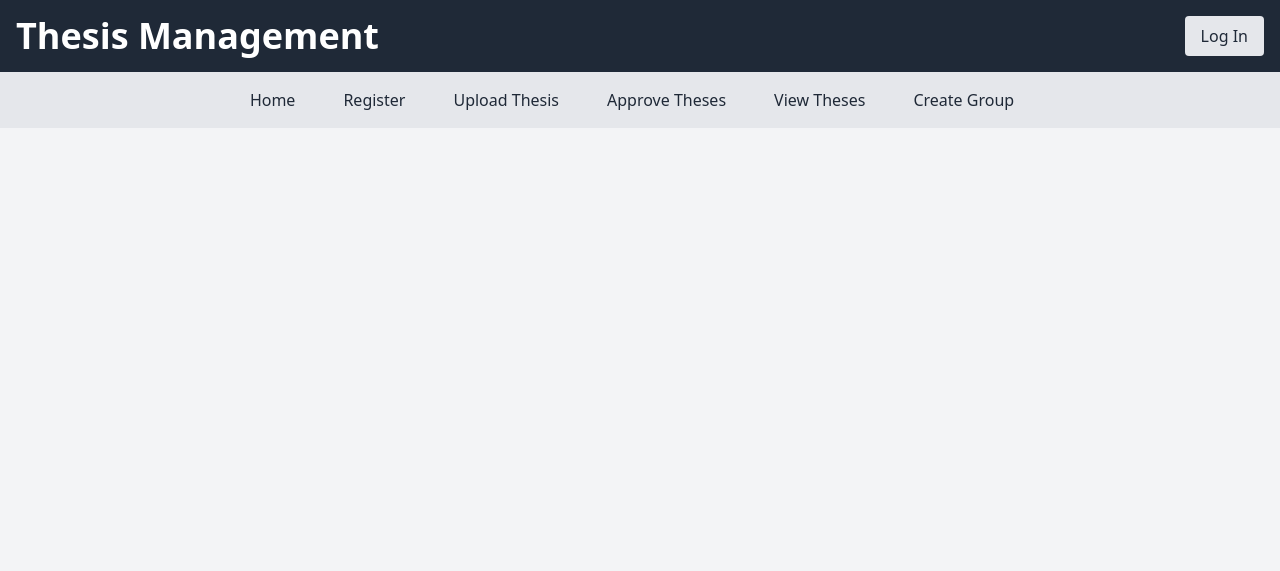
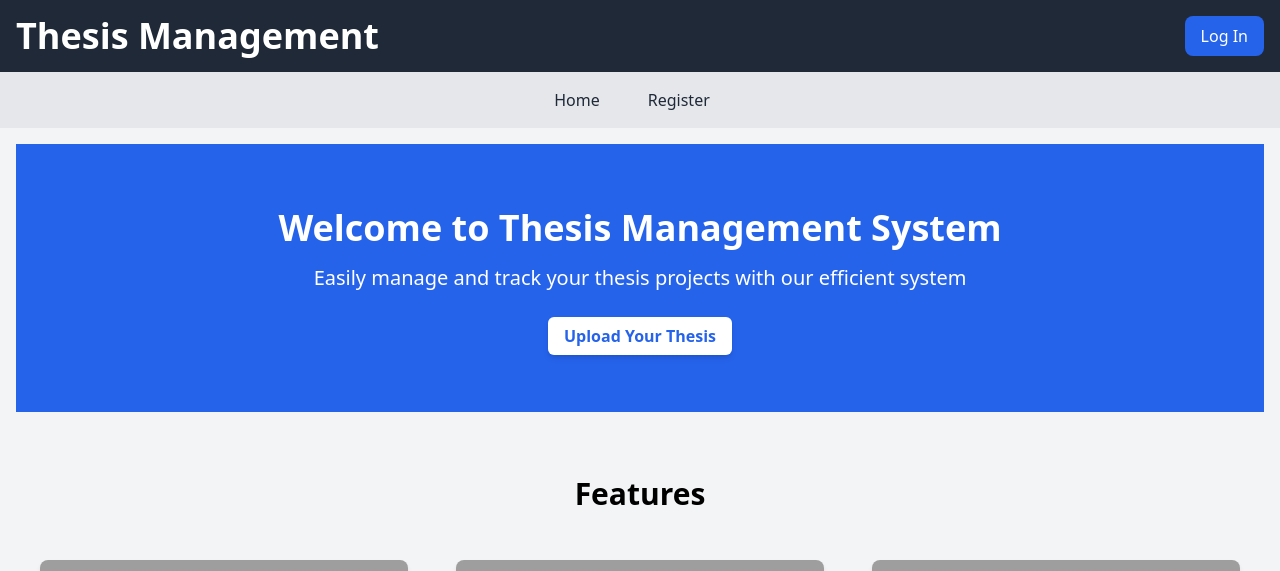
Before and after one commit to bishallamichhane44/Thesis-Management, a Django app: page / in a window 1280 px wide. Shown: the top 571 px of the page. Before the commit the page ends 128 px from the top, so only its background shows below. Run offline with Django 5.2, Linux system fonts and the light colour scheme; grey boxes are pictures that could not be loaded.

Commit message:
frontend done

```diff
--- a/app_week6/templates/app_week6/base.html
+++ b/app_week6/templates/app_week6/base.html
@@ -5,32 +5,35 @@
     <link rel="stylesheet" href="https://unpkg.com/tailwindcss@^2/dist/tailwind.min.css">
 </head>
 <body class="h-screen bg-gray-100">
-    <header class="bg-gray-800 text-white p-4 flex justify-between">
+    <header class="bg-gray-800 text-white p-4 flex justify-between items-center">
         <h1 class="text-4xl font-bold">Thesis Management</h1>
 
-        {% if user.user_type == 1 %}
-        <p class="mr-4">You are logged in as Admin</p>
-        {% endif %}
-        {% if user.user_type == 2 %}
-        <p class="mr-4">You are logged in as Supervisor</p>
-        {% endif %}
-        {% if user.user_type == 3 %}
-        <p class="mr-4">You are logged in as Project Coordinator</p>
-        {% endif %}
-        {% if user.user_type == 4 %}
-        <p class="mr-4">You are logged in as Student</p>
-        {% endif %}
+        <div class="flex items-center space-x-4">
+            {% if user.user_type == 1 %}
+            <p class="bg-gray-700 py-2 px-3 rounded-lg">Admin</p>
+            {% elif user.user_type == 2 %}
+            <p class="bg-gray-700 py-2 px-3 rounded-lg">Supervisor</p>
+            {% elif user.user_type == 3 %}
+            <p class="bg-gray-700 py-2 px-3 rounded-lg">Project Coordinator</p>
+            {% elif user.user_type == 4 %}
+            <p class="bg-gray-700 py-2 px-3 rounded-lg">Student</p>
+            {% endif %}
 
-
-        <div class="flex items-center">
             {% if user.is_authenticated %}
-            <p class="mr-4">{{ user.username }}</p>
-            <a href="{% url 'logout' %}" class="bg-gray-200 text-gray-800 px-4 py-2 rounded">Log out</a>
+            <div class="flex items-center space-x-4">
+                <p class="text-gray-300">{{ user.username }}</p>
+                <a href="{% url 'logout' %}" class="bg-red-600 text-white px-4 py-2 rounded-lg hover:bg-red-700 transition duration-300">
+                    Log out
+                </a>
+            </div>
             {% else %}
-            <a href="{% url 'login' %}" class="bg-gray-200 text-gray-800 px-4 py-2 rounded">Log In</a>
+            <a href="{% url 'login' %}" class="bg-blue-600 text-white px-4 py-2 rounded-lg hover:bg-blue-700 transition duration-300">
+                Log In
+            </a>
             {% endif %}
         </div>
     </header>
+
 
 
     <div class="flex flex-wrap justify-center">{% include "app_week6/alert.html" %}</div>
@@ -38,16 +41,22 @@
 
     <nav class="bg-gray-200 p-4">
         <ul class="flex flex-wrap justify-center">
+            {% if not user.is_authenticated %}
             <li class="mr-4"><a href="{% url 'home' %}" class="text-gray-800 px-4 py-2 rounded">Home</a></li>
             <li class="mr-4"><a href="{% url 'register' %}" class="text-gray-800 px-4 py-2 rounded">Register</a></li>
+            {% endif %}
             {% if not user.user_type == 4%}
+            {% if user.is_authenticated %}
             <li class="mr-4"><a href="{% url 'upload_thesis' %}" class="text-gray-800 px-4 py-2 rounded">Upload Thesis</a></li>
             <li class="mr-4"><a href="{% url 'approve_thesis' %}" class="text-gray-800 px-4 py-2 rounded">Approve Theses</a></li>
             {% endif %}
+            {% endif %}
+            {% if user.is_authenticated %}
             <li class="mr-4"><a href="{% url 'view_theses' %}" class="text-gray-800 px-4 py-2 rounded">View Theses</a></li>
             <li class="mr-4"><a href="{% url 'create_group' %}" class="text-gray-800 px-4 py-2 rounded">Create Group</a></li>
             {% if user.user_type == 4 %}
             <li class="mr-4"><a href="{% url 'your_theses' %}" class="text-gray-800 px-4 py-2 rounded">Your Theses</a></li>
+            {% endif %}
             {% endif %}
 
         </ul>
--- /dev/null
+++ b/app_week6/templates/app_week6/blank.html
@@ -0,0 +1,5 @@
+{% extends 'app_week6/base.html' %}
+
+{% block content %}
+
+{% endblock content %}
--- /dev/null
+++ b/app_week6/templates/app_week6/home.html
@@ -0,0 +1,47 @@
+{% extends 'app_week6/base.html' %}
+
+{% block content %}
+    <!-- Hero Section -->
+    <div class="bg-blue-600 py-16">
+        <div class="container mx-auto px-6 text-center text-white">
+            <h1 class="text-4xl font-bold mb-4">Welcome to Thesis Management System</h1>
+            <p class="text-xl mb-8">Easily manage and track your thesis projects with our efficient system</p>
+            <a href="{% url 'login' %}" class="bg-white text-blue-600 font-semibold py-2 px-4 rounded-md shadow-md hover:bg-gray-200">
+                Upload Your Thesis
+            </a>
+        </div>
+    </div>
+
+    <!-- Features Section -->
+    <div class="container mx-auto px-6 py-16">
+        <h2 class="text-3xl font-bold text-center mb-12">Features</h2>
+        <div class="grid grid-cols-1 md:grid-cols-3 gap-12">
+            <div class="text-center">
+                <img src="https://source.unsplash.com/1600x900/?document" alt="Document Management" class="mx-auto mb-4 rounded-lg shadow-md">
+                <h3 class="text-xl font-semibold mb-2">Document Management</h3>
+                <p class="text-gray-600">Efficiently manage and organize your thesis documents in one place.</p>
+            </div>
+            <div class="text-center">
+                <img src="https://source.unsplash.com/1600x900/?collaboration" alt="Collaboration" class="mx-auto mb-4 rounded-lg shadow-md">
+                <h3 class="text-xl font-semibold mb-2">Collaboration</h3>
+                <p class="text-gray-600">Collaborate with your advisors and peers seamlessly.</p>
+            </div>
+            <div class="text-center">
+                <img src="https://source.unsplash.com/1600x900/?security" alt="Security" class="mx-auto mb-4 rounded-lg shadow-md">
+                <h3 class="text-xl font-semibold mb-2">Security</h3>
+                <p class="text-gray-600">Keep your thesis projects secure with our robust security features.</p>
+            </div>
+        </div>
+    </div>
+
+    <!-- Call to Action Section -->
+    <div class="bg-gray-100 py-16">
+        <div class="container mx-auto px-6 text-center">
+            <h2 class="text-3xl font-bold mb-4">Get Started Today</h2>
+            <p class="text-xl mb-8">Join us and make your thesis management easier than ever.</p>
+            <a href="{% url 'register' %}" class="bg-blue-600 text-white font-semibold py-2 px-4 rounded-md shadow-md hover:bg-blue-700">
+                Create an Account
+            </a>
+        </div>
+    </div>
+{% endblock content %}
--- a/app_week6/views.py
+++ b/app_week6/views.py
@@ -56,7 +56,7 @@ def register(request):
             user = form.save()
             login(request, user)
             messages.success(request, 'You have signed up successfully.')
-            return redirect('home')
+            return redirect('blank')
         else:
             cleaned_data = form.cleaned_data
             print("Form Response invalid:", cleaned_data)
@@ -76,7 +76,7 @@ def login_view(request):
             user = authenticate(request, username=username, password=password)
             if user is not None:
                 login(request, user)
-                return redirect('home')
+                return redirect('blank')
             else:
                 messages.error(request, 'Invalid credentials')
                 return redirect('home')
@@ -104,7 +104,9 @@ def upload_thesis(request):
         else:
             form = ThesisForm()
         return render(request, 'app_week6/upload_thesis.html', {'form': form})
-    return redirect('home')
+    else:
+        messages.error(request, "Not authorized to upload a thesis")
+    return redirect('blank')
 
 @login_required
 def approve_thesis(request):
@@ -113,7 +115,7 @@ def approve_thesis(request):
         return render(request, 'app_week6/approve_thesis.html', {'theses': theses})
     if ((request.user.user_type != 3) and (request.user.user_type != 1)):
         messages.error(request, "Not authorized to approve a thesis")
-    return redirect('home')
+    return redirect('blank')
 
 
 @login_required
@@ -136,13 +138,13 @@ def create_group(request):
         return render(request, 'app_week6/create_group.html', {'form': form})
     if ((request.user.user_type != 2) and (request.user.user_type != 1)):
         messages.error(request, "Not authorized to create a group")
-        return redirect('home')
+        return redirect('blank')
 
 
-
-
+def blank(request):
+    return render(request, 'app_week6/blank.html')
 def home(request):
-    return render(request, 'app_week6/base.html')
+    return render(request, 'app_week6/home.html')
 
 @login_required
 def approve(request, thesis_id):
@@ -151,7 +153,7 @@ def approve(request, thesis_id):
         thesis.is_approved = True
         thesis.save()
         return redirect('view_theses')
-    return redirect('home')
+    return redirect('blank')
 
 
 @login_required
@@ -161,7 +163,7 @@ def thesis_detail(request, thesis_id):
         return render(request, 'app_week6/thesis_detail.html', {'thesis': thesis})
     else:
         messages.error(request, "Not authorized to view thesis")
-        return redirect('home')
+        return redirect('blank')
 
 
 
@@ -229,4 +231,4 @@ def your_theses(request):
         return render(request, 'app_week6/your_theses.html', {'theses': theses})
     else:
         messages.error(request, "Not authorized to view  theses")
-        return redirect('home')
+        return redirect('blank')
--- a/project_week6/urls.py
+++ b/project_week6/urls.py
@@ -31,6 +31,7 @@ from app_week6 import views
 
 urlpatterns = [
     path('', views.home, name='home'),
+    path('blank/',views.blank,name='blank'),
     path('login/', views.login_view, name="login"),
     path('logout/', views.logout_view, name="logout"),
     path('admin/', admin.site.urls),
```
Also changed, not shown: app_week6/templates/app_week6/login.html (+10 -4 lines), app_week6/templates/app_week6/upload_thesis.html (+19 -4 lines), db.sqlite3.
